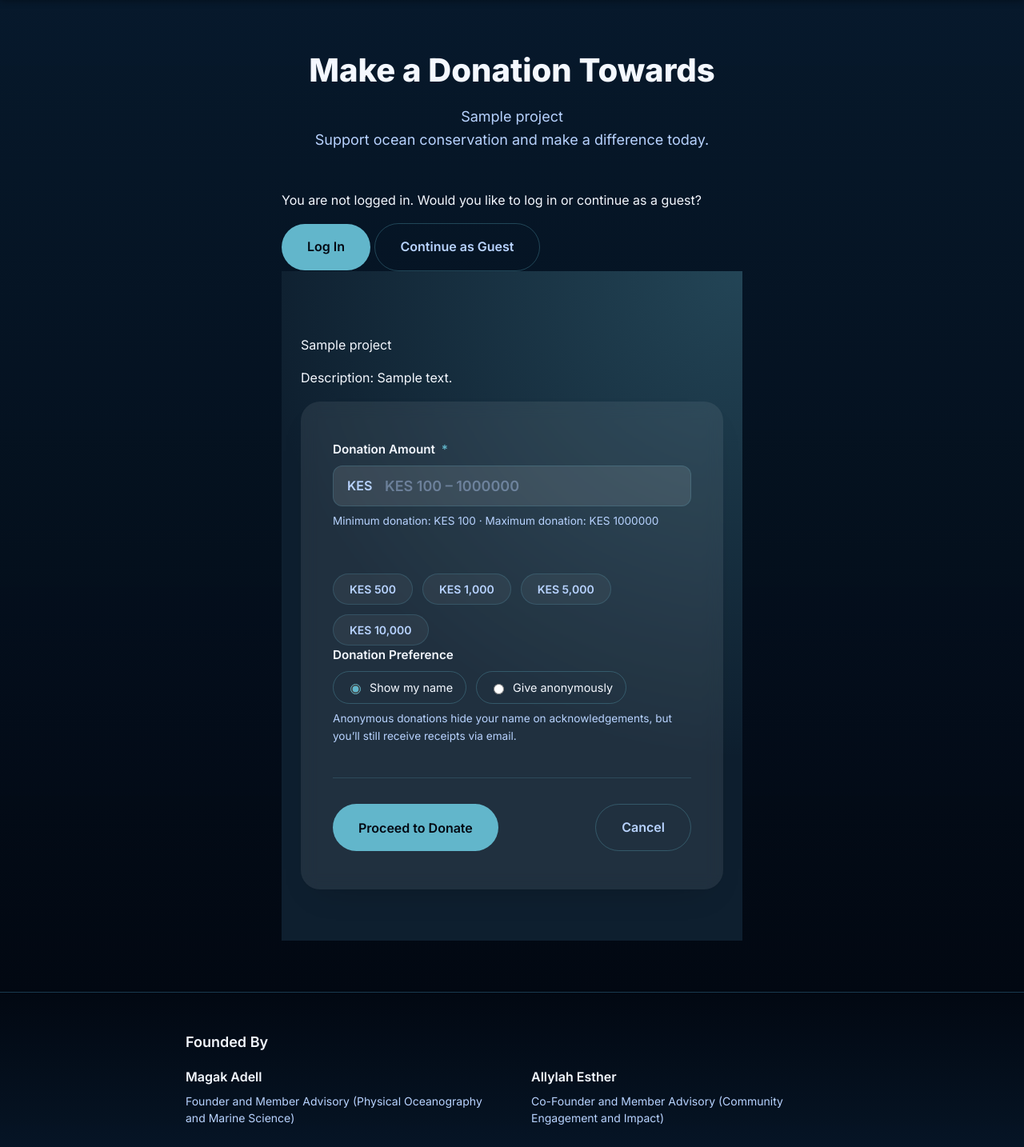
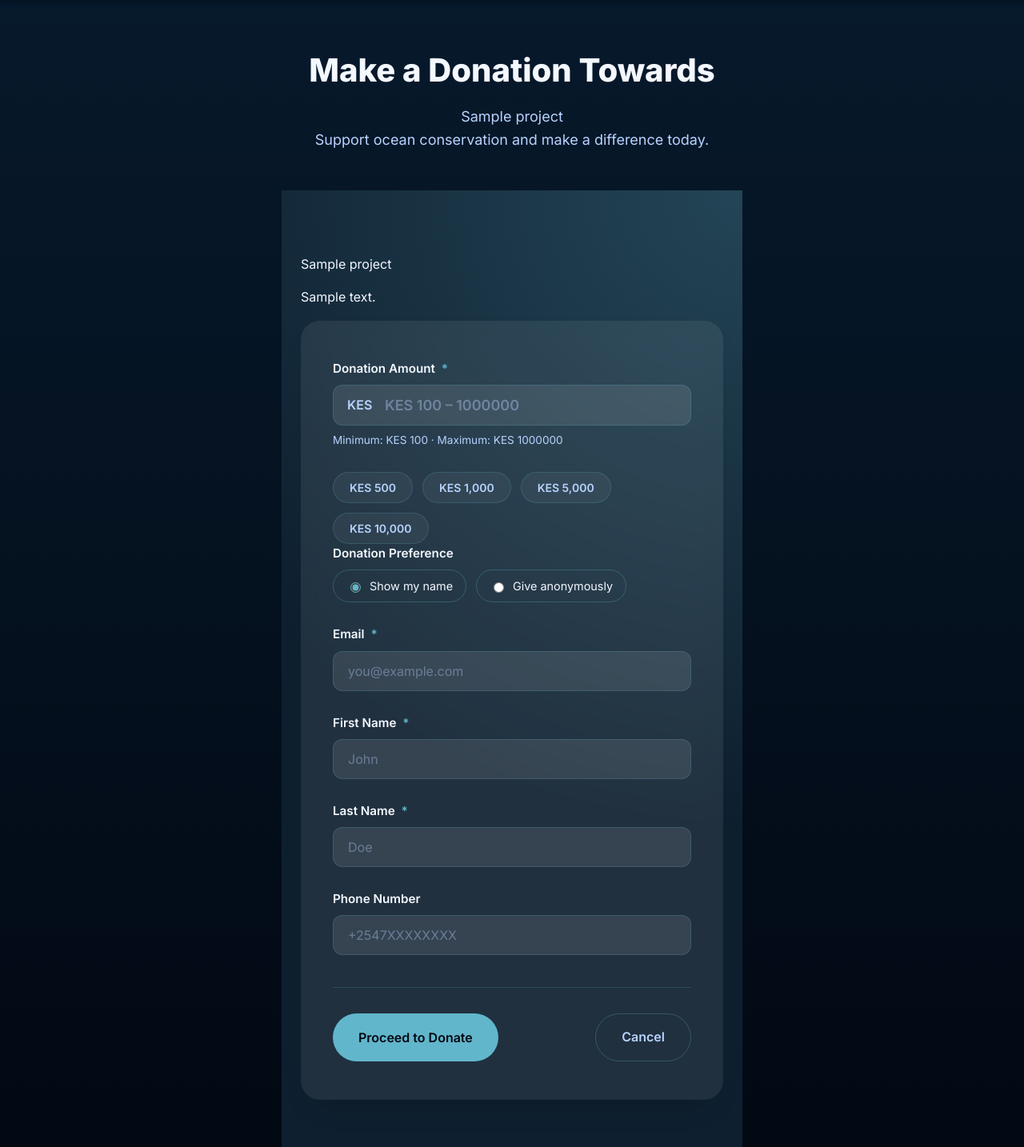
Before and after one commit to ISLOWIsmaeli/ceanapse-donation-platform, a Django app: page /donations/donation/1/ in a window 1280 px wide. Shown: the part 73-1507 px from the top of the page at 80% size. Run offline with Django 5.2, Linux system fonts and the light colour scheme; tables that the repository leaves empty hold one stand-in row (values such as "Sample post"); one stand-in notice (Sample message) is shown.

Commit message:
Add email, reference, and status fields to DonationHistory model; update donation checkout process to handle new fields and improve error handling

```diff
--- a/donations/models.py
+++ b/donations/models.py
@@ -4,11 +4,13 @@ from projects.models import Project
 from django.contrib.auth.models import User
 
 class DonationHistory(models.Model):
-
     user = models.ForeignKey(User, on_delete=models.CASCADE, null=True, blank=True)
-    donation_id = models.CharField(max_length=225, default=uuid.uuid4)
+    donation_id = models.CharField(max_length=225, default=uuid.uuid4, editable=False)
     project = models.ForeignKey(Project, on_delete=models.CASCADE)
     amount = models.DecimalField(max_digits=10, decimal_places=2, null=True, blank=True)
     donation_status = models.BooleanField(default=False)
     is_anonymous = models.BooleanField(default=False)
+    email = models.EmailField(max_length=255, null=True, blank=True)  # new field
+    status = models.CharField(max_length=50, default="pending")       # new field
+    reference = models.CharField(max_length=255, null=True, blank=True) # new field
     date = models.DateTimeField(auto_now_add=True)
--- a/donations/templates/donations/donation_checkout_form.html
+++ b/donations/templates/donations/donation_checkout_form.html
@@ -5,52 +5,52 @@
 {% block content %}
 <section class="donation-section">
   <div class="donation-container">
+
+    <!-- Header -->
     <div class="donation-header">
-      <h1 class="donation-title">Make a Donation Towards </h1>
+      <h1 class="donation-title">Make a Donation Towards</h1>
       <p class="donation-subtitle">{{ project.name }}</p>
       <p class="donation-subtitle">Support ocean conservation and make a difference today.</p>
     </div>
 
+    <!-- Errors -->
     {% if messages %}
       {% for message in messages %}
         {% if message.tags == 'error' %}
-          <p style="color:firebrick;">{{ message }}</p>
+          <p class="form-error-global">{{ message }}</p>
         {% endif %}
       {% endfor %}
     {% endif %}
 
-    {% if not request.user.is_authenticated %}
-      <div class="guest-login-prompt">
-        <p>You are not logged in. Would you like to log in or continue as a guest?</p>
-        <a href="#" class="btn btn--primary">Log In</a>
-        <a href="#" class="btn btn--secondary">Continue as Guest</a>
-      </div>
-    {% endif %}
-
     <div class="project-container">
       <div class="projects">
-        <p>{{ project.name }}</p>
-        <p>Description: {{ project.description }}</p>
 
+        <!-- Summary -->
+        <p class="project-name">{{ project.name }}</p>
+        <p class="project-description">{{ project.description }}</p>
+
+        <!-- Donation form -->
         <form class="donation-form" id="donation-form" method="post"
               action="{% url 'donations:donation-checkout' project.id %}">
           {% csrf_token %}
 
+          <!-- Donation amount -->
           <div class="form-group">
-            <label for="amount" class="form-label">Donation Amount <span class="required">*</span></label>
+            <label class="form-label">Donation Amount <span class="required">*</span></label>
+
             <div class="amount-input-wrapper">
               <span class="amount-currency">KES</span>
-              <input type="number" id="amount" name="amount"
-                     class="form-input form-input--amount"
+              <input type="number" id="amount" name="amount" class="form-input form-input--amount"
                      placeholder="KES {{ min_amount|floatformat:'0' }} – {{ max_amount|floatformat:'0' }}"
                      step="0.01" min="{{ min_amount }}" max="{{ max_amount }}" required />
             </div>
+
             <p class="input-hint">
-              Minimum donation: KES {{ min_amount|floatformat:"0" }} · Maximum donation: KES {{ max_amount|floatformat:"0" }}
+              Minimum: KES {{ min_amount|floatformat:"0" }} · Maximum: KES {{ max_amount|floatformat:"0" }}
             </p>
-            <span class="form-error" id="amount-error"></span>
           </div>
 
+          <!-- Quick amounts -->
           <div class="amount-suggestions">
             <button type="button" class="amount-btn" data-amount="500">KES 500</button>
             <button type="button" class="amount-btn" data-amount="1000">KES 1,000</button>
@@ -58,66 +58,100 @@
             <button type="button" class="amount-btn" data-amount="10000">KES 10,000</button>
           </div>
 
+          <!-- Donation preference -->
           <div class="form-group">
             <span class="form-label">Donation Preference</span>
-            <div class="choice-group" role="radiogroup" aria-label="Donation preference">
+
+            <div class="choice-group">
               <label class="choice-pill">
                 <input type="radio" name="is_anonymous" value="false" checked />
                 <span>Show my name</span>
               </label>
+
               <label class="choice-pill">
                 <input type="radio" name="is_anonymous" value="true" />
                 <span>Give anonymously</span>
               </label>
             </div>
-            <p class="input-hint">
-              Anonymous donations hide your name on acknowledgements, but you’ll still receive receipts via email.
-            </p>
           </div>
 
+          <!-- Donor info panel (controlled by JS) -->
+          <div id="donor-info-panel">
+
+            <!-- Email (shown in BOTH modes) -->
+            <div class="form-group" id="email-group">
+              <label class="form-label">Email <span class="required">*</span></label>
+              <input type="email" name="donor_email" class="form-input" required placeholder="you@example.com">
+            </div>
+
+            <!-- Show-name only fields -->
+            <div id="show-name-fields">
+
+              <div class="form-group">
+                <label class="form-label">First Name <span class="required">*</span></label>
+                <input type="text" name="first_name" class="form-input" placeholder="John">
+              </div>
+
+              <div class="form-group">
+                <label class="form-label">Last Name <span class="required">*</span></label>
+                <input type="text" name="last_name" class="form-input" placeholder="Doe">
+              </div>
+
+              <div class="form-group">
+                <label class="form-label">Phone Number</label>
+                <input type="text" name="phone" class="form-input" placeholder="+2547XXXXXXXX">
+              </div>
+
+            </div>
+
+          </div>
+
+          <!-- Actions -->
           <div class="form-actions">
             <button type="submit" class="btn btn--primary" id="submit-btn">
               <span class="btn-text">Proceed to Donate</span>
-              <span class="btn-loader" id="btn-loader" style="display: none;">
+              <span class="btn-loader" id="btn-loader" style="display:none;">
                 <span class="loader"></span>
               </span>
             </button>
+
             <a href="{% url 'projects:ceanapse-home' %}" class="btn btn--secondary">Cancel</a>
           </div>
+
         </form>
       </div>
     </div>
+
   </div>
 </section>
 {% endblock %}
 
 {% block extra_scripts %}
 <script>
-  // Amount suggestion buttons
+  // Quick amount buttons
   document.querySelectorAll('.amount-btn').forEach(btn => {
-    btn.addEventListener('click', function() {
-      const amount = this.getAttribute('data-amount');
-      document.getElementById('amount').value = amount;
-
+    btn.addEventListener('click', () => {
+      document.getElementById('amount').value = btn.dataset.amount;
       document.querySelectorAll('.amount-btn').forEach(b => b.classList.remove('active'));
-      this.classList.add('active');
+      btn.classList.add('active');
     });
   });
 
-  // Helper: get CSRF token
-  function getCookie(name) {
-    let cookieValue = null;
-    if (document.cookie && document.cookie !== '') {
-      const cookies = document.cookie.split(';');
-      for (let i = 0; i < cookies.length; i++) {
-        const cookie = cookies[i].trim();
-        if (cookie.substring(0, name.length + 1) === (name + '=')) {
-          cookieValue = decodeURIComponent(cookie.substring(name.length + 1));
-          break;
-        }
-      }
+  // Toggle donor fields
+  const anonRadios = document.querySelectorAll("input[name='is_anonymous']");
+  const showNameFields = document.getElementById("show-name-fields");
+
+  function updateFields() {
+    const isAnon = document.querySelector("input[name='is_anonymous']:checked").value === "true";
+
+    if (isAnon) {
+      showNameFields.style.display = "none";  // Hide first/last/phone
+    } else {
+      showNameFields.style.display = "block"; // Show them
     }
-    return cookieValue;
   }
+
+  anonRadios.forEach(r => r.addEventListener("change", updateFields));
+  updateFields(); // Initialize on page load
 </script>
 {% endblock %}
--- a/donations/views.py
+++ b/donations/views.py
@@ -1,6 +1,10 @@
+import requests
+from django.http import HttpResponse, JsonResponse
 from django.shortcuts import render, redirect
 from django.contrib.auth.decorators import login_required
 import uuid
+from django.shortcuts import get_object_or_404
+from .models import DonationHistory
 from django.urls import reverse
 from django.contrib import messages
 from .paystack import checkout
@@ -79,59 +83,69 @@ def donation_failed(request, project_id):
 
 
 def create_paystack_checkout_session(request, project_id):
-  project = Project.objects.get(id=project_id)
-  min_amount, max_amount = _donation_limits()
+    project = get_object_or_404(Project, id=project_id)
+    amount = int(request.POST.get("amount", 0))
+    is_anonymous = request.POST.get("is_anonymous") == "true"
 
-  if request.method == "POST":
-      amount_text = request.POST.get("amount")
-      try:
-          amount = Decimal(amount_text)
-      except (InvalidOperation, TypeError):
-          messages.error(request, "Enter a valid numeric amount.")
-          return redirect('donations:donation', donation_id=project_id)
+    donation = DonationHistory.objects.create(
+        project=project,
+        user=request.user if request.user.is_authenticated else None,
+        email=request.user.email if request.user.is_authenticated else request.POST.get("donor_email"),
+        amount=amount,
+        is_anonymous=is_anonymous,
+        status="pending",
+        reference=str(uuid.uuid4()),
+    )
 
-      is_anonymous = request.POST.get("is_anonymous", "false") == "true"
+    # define required variables
+    email = donation.email
+    amount_kobo = int(donation.amount * 100)
+    purchase_id = donation.reference
+    callback_url = request.build_absolute_uri("/donations/callback/")
 
-      if amount < min_amount or amount > max_amount:
-          messages.error(
-              request,
-              f"Please enter an amount between KES {min_amount:,.0f} and KES {max_amount:,.0f}.",
-          )
-          return redirect('donations:donation', donation_id=project_id)
+    first_name = request.POST.get("first_name", "")
+    last_name = request.POST.get("last_name", "")
+    phone = request.POST.get("phone", "")
 
-      purchase_id = f"purchase_{uuid.uuid4()}"
-      # /donation-success/2/
-      payment_success_url = reverse('donations:donation-success', kwargs={'project_id': project_id})
-      # http://domain.com/donation-success/2/
-      callback_url = f"{request.scheme}://{request.get_host()}{payment_success_url}"
-      # Paystack expects amount in kobo (or cents) as integer
-      amount_in_kobo = int(amount * 100)
+    checkout_data = {
+        "email": email,
+        "amount": amount_kobo,
+        "currency": "KES",
+        "reference": purchase_id,
+        "callback_url": callback_url,
+        "metadata": {
+            "purchase_id": purchase_id,
+            "project_id": project.id,
+            "is_anonymous": is_anonymous,
+            "donor_email": email,
+            "user_id": request.user.id if request.user.is_authenticated else None,
+        }
+    }
 
-      checkout_data = {
-      "email": request.user.email,
-      "amount": amount_in_kobo,  # in kobo
-      "currency": "KES",
-      "channels": ["card", "bank_transfer", "bank", "ussd", "qr", "mobile_money"],
-      "reference": purchase_id, # generated by developer
-      "callback_url": callback_url,
-      "metadata": {
-          "product_id": project.id,
-          "user_id": request.user.id,
-          "purchase_id": purchase_id,
-          "is_anonymous": is_anonymous,
-      },
-      "label": f"Checkout For {project.name}"
-      }
+    if not is_anonymous:
+        checkout_data["metadata"].update({
+            "first_name": first_name,
+            "last_name": last_name,
+            "phone": phone,
+        })
 
-      status, check_out_session_url_or_error_message = checkout(checkout_data)
+    headers = {
+        "Authorization": f"Bearer {settings.PAYSTACK_SECRET_KEY}",
+        "Content-Type": "application/json",
+    }
 
-      if status:
-          return redirect(check_out_session_url_or_error_message)
-      else:
-          messages.error(request, check_out_session_url_or_error_message)
-          return redirect('donations:donation', donation_id=project_id)
-  # GET: render form to enter amount
-  return render(request, 'donations/donation_checkout_form.html', {'project': project, 'min_amount': min_amount, 'max_amount': max_amount})
+    response = requests.post(
+        "https://api.paystack.co/transaction/initialize",
+        json=checkout_data,
+        headers=headers
+    )
+
+    res_data = response.json()
+
+    if not res_data.get("status"):
+        return JsonResponse({"error": "Payment initialization failed.", "details": res_data}, status=400)
+
+    return redirect(res_data["data"]["authorization_url"])
 
 @csrf_exempt
 def paystack_webhook(request):
--- a/projects/templates/projects/ceanapse_home.html
+++ b/projects/templates/projects/ceanapse_home.html
@@ -114,9 +114,9 @@
 
       <article class="leader-card">
         <div class="leader-card__avatar">
-          <img src="{% static 'images/Regenerative Blue Economy BG.svg' %}" alt="Allyllah Esther" class="leader-card__image" />
+          <img src="{% static 'images/Regenerative Blue Economy BG.svg' %}" alt="Allylah Esther" class="leader-card__image" />
         </div>
-        <h4 class="leader-card__name">Allyllah Esther</h4>
+        <h4 class="leader-card__name">Allylah Esther</h4>
         <p class="leader-card__role">Co-Founder and Member Advisory</p>
         <p class="leader-card__expertise">Community Engagement and Impact</p>
       </article>
```
Also changed, not shown: donations/migrations/0011_merge_20251212_1015.py (added), donations/migrations/0012_donationhistory_email_donationhistory_reference_and_more.py (added).
